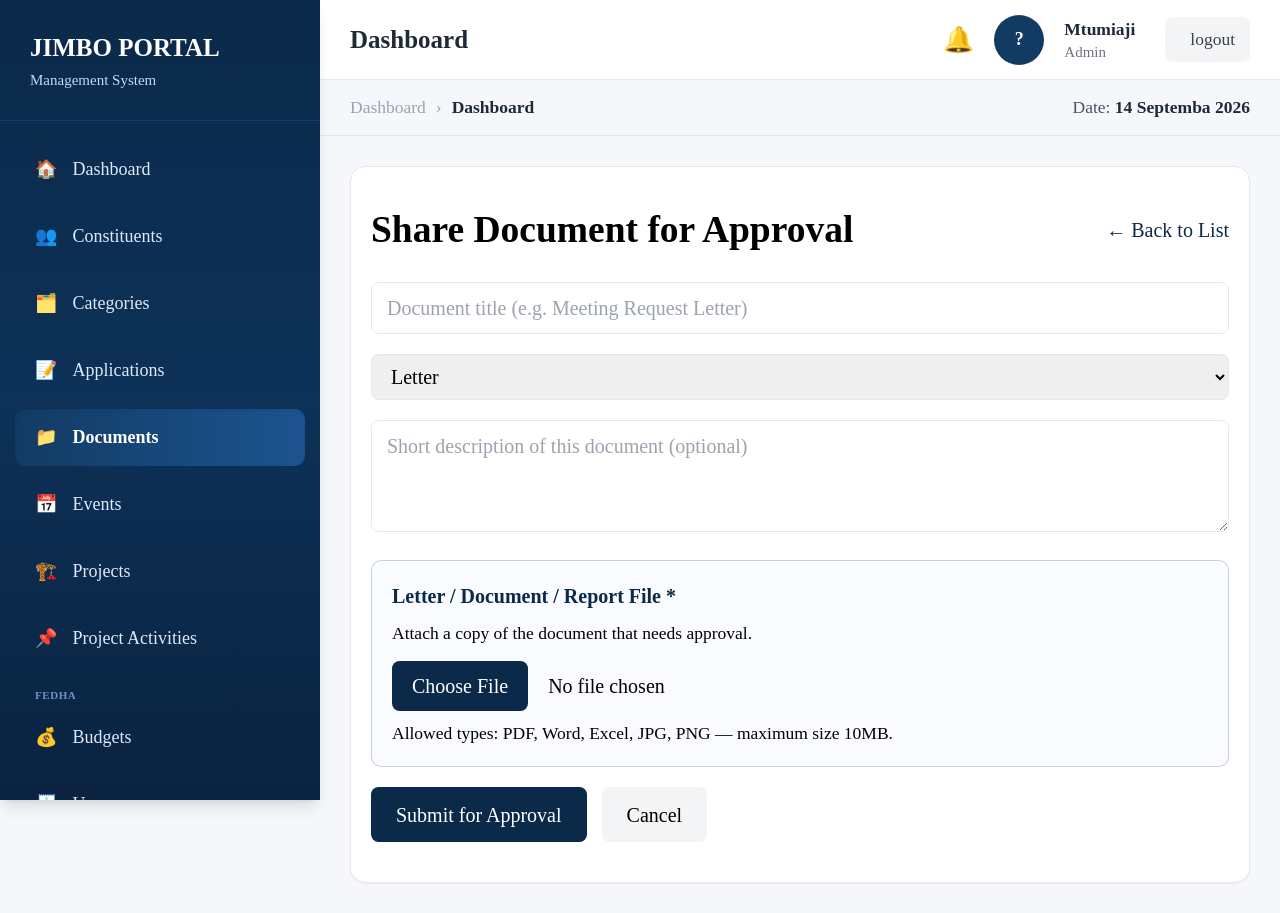
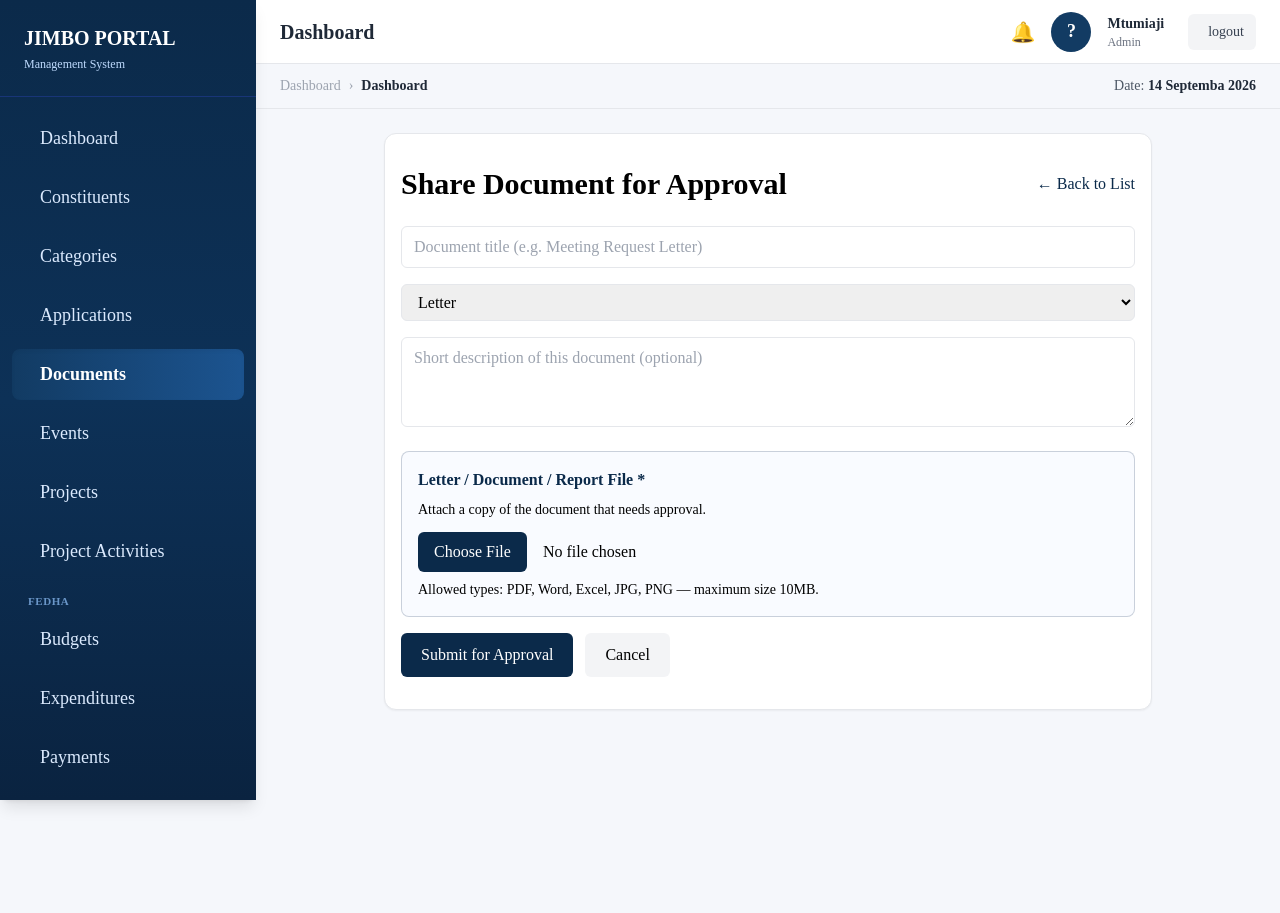
Before and after one commit to MSAKWA-officer/jimbo-portal, a React (Vite) app in the folder mp-frontend/: page /documents/upload in a window 1280 px wide. After the commit the page ends 845 px from the top, so only its background shows below. Built offline with nearby package versions, Linux system fonts and the light colour scheme; no server answers; sample sign-in values are in the browser's storage.

Commit message:
Eleza mabadiliko uliyofanya hapa

```diff
--- a/mp-frontend/src/components/Sidebar.jsx
+++ b/mp-frontend/src/components/Sidebar.jsx
@@ -61,55 +61,55 @@ export default function Sidebar() {
       <nav className="flex-1 py-4 overflow-y-auto">
 
         <NavLink to="/" end className={linkClass}>
-          <span>🏠</span>
+          <span></span>
           <span>Dashboard</span>
         </NavLink>
 
         {canSeeConstituents && (
           <NavLink to="/constituents" className={linkClass}>
-            <span>👥</span>
+            <span></span>
             <span>Constituents</span>
           </NavLink>
         )}
 
         {canSeeCategories && (
           <NavLink to="/categories" className={linkClass}>
-            <span>🗂️</span>
+            <span></span>
             <span>Categories</span>
           </NavLink>
         )}
 
         {canSeeRequests && (
           <NavLink to="/applications" className={linkClass}>
-            <span>📝</span>
+            <span></span>
             <span>Applications</span>
           </NavLink>
         )}
 
         {canSeeDocuments && (
           <NavLink to="/documents" className={linkClass}>
-            <span>📁</span>
+            <span></span>
             <span>Documents</span>
           </NavLink>
         )}
 
         {canSeeEvents && (
           <NavLink to="/events" className={linkClass}>
-            <span>📅</span>
+            <span></span>
             <span>Events</span>
           </NavLink>
         )}
 
         {canSeeProjects && (
           <NavLink to="/projects" className={linkClass}>
-            <span>🏗️</span>
+            <span></span>
             <span>Projects</span>
           </NavLink>
         )}
 
         {canSeeProjects && (
           <NavLink to="/project-activities" className={linkClass}>
-            <span>📌</span>
+            <span></span>
             <span>Project Activities</span>
           </NavLink>
         )}
@@ -119,29 +119,29 @@ export default function Sidebar() {
             <p className={sectionLabelClass}>Fedha</p>
 
             <NavLink to="/budgets" className={linkClass}>
-              <span>💰</span>
+              <span></span>
               <span>Budgets</span>
             </NavLink>
 
             <NavLink to="/expenditures" className={linkClass}>
-              <span>🧾</span>
-              <span>Usage</span>
+              <span></span>
+              <span>Expenditures</span>
             </NavLink>
 
             <NavLink to="/payments" className={linkClass}>
-              <span>💸</span>
+              <span></span>
               <span>Payments</span>
             </NavLink>
           </>
         )}
 
         <NavLink to="/reports" className={linkClass}>
-          <span>📊</span>
+          <span></span>
           <span>Reports</span>
         </NavLink>
 
         <NavLink to="/notifications" className={linkClass}>
-          <span>🔔</span>
+          <span></span>
           <span className="flex-1">Notifications</span>
           {unreadCount > 0 && (
             <span className="bg-red-500 text-white text-[11px] font-bold rounded-full min-w-[20px] h-5 flex items-center justify-center px-1">
@@ -155,12 +155,12 @@ export default function Sidebar() {
             <p className={sectionLabelClass}>Usimamizi</p>
 
             <NavLink to="/users" className={linkClass}>
-              <span>🧑‍💼</span>
+              <span></span>
               <span>Users</span>
             </NavLink>
 
             <NavLink to="/audit-logs" className={linkClass}>
-              <span>🛡️</span>
+              <span></span>
               <span>Audit Logs</span>
             </NavLink>
           </>
--- a/mp-frontend/src/index.css
+++ b/mp-frontend/src/index.css
@@ -14,7 +14,7 @@
   100% = 1rem = 16px (hii ndiyo thamani ya sasa - "size 16")
 */
 html {
-  font-size: 125%;
+  font-size: 100%;
 }
 
 * {
```
